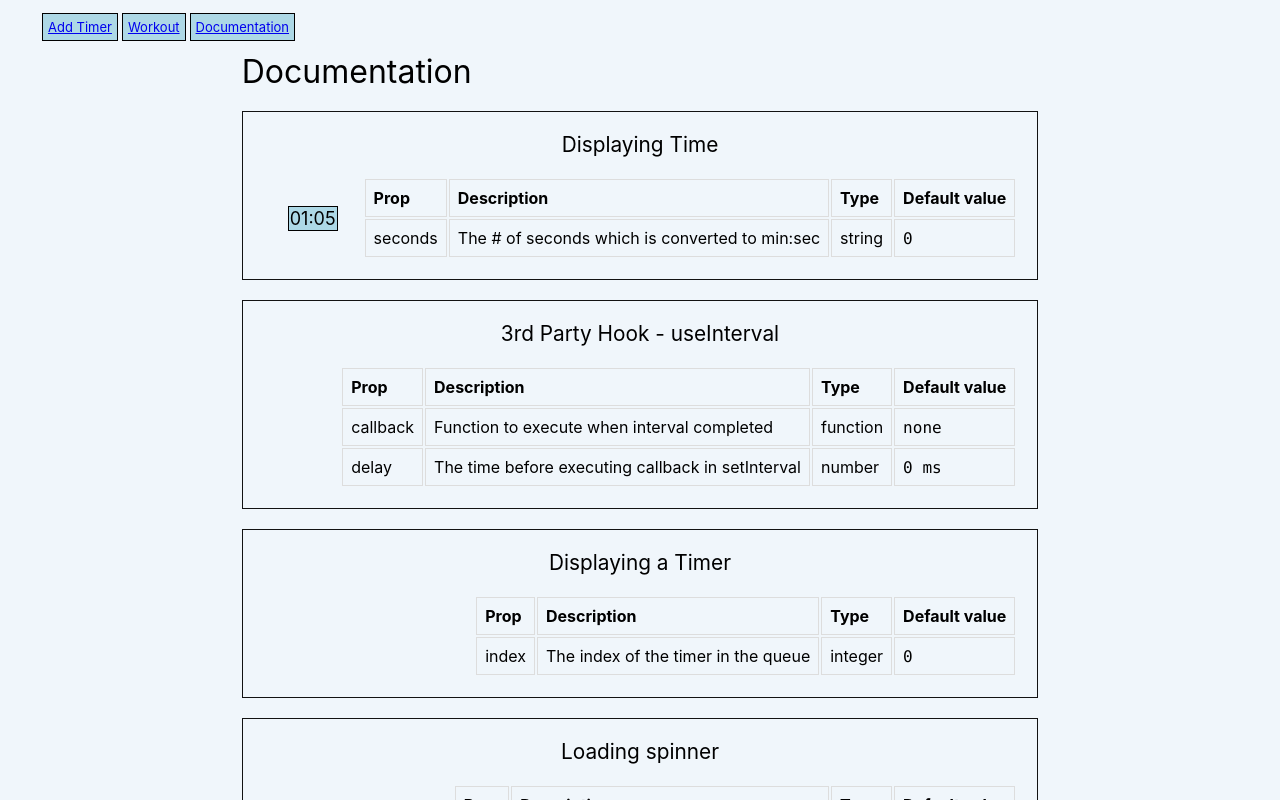
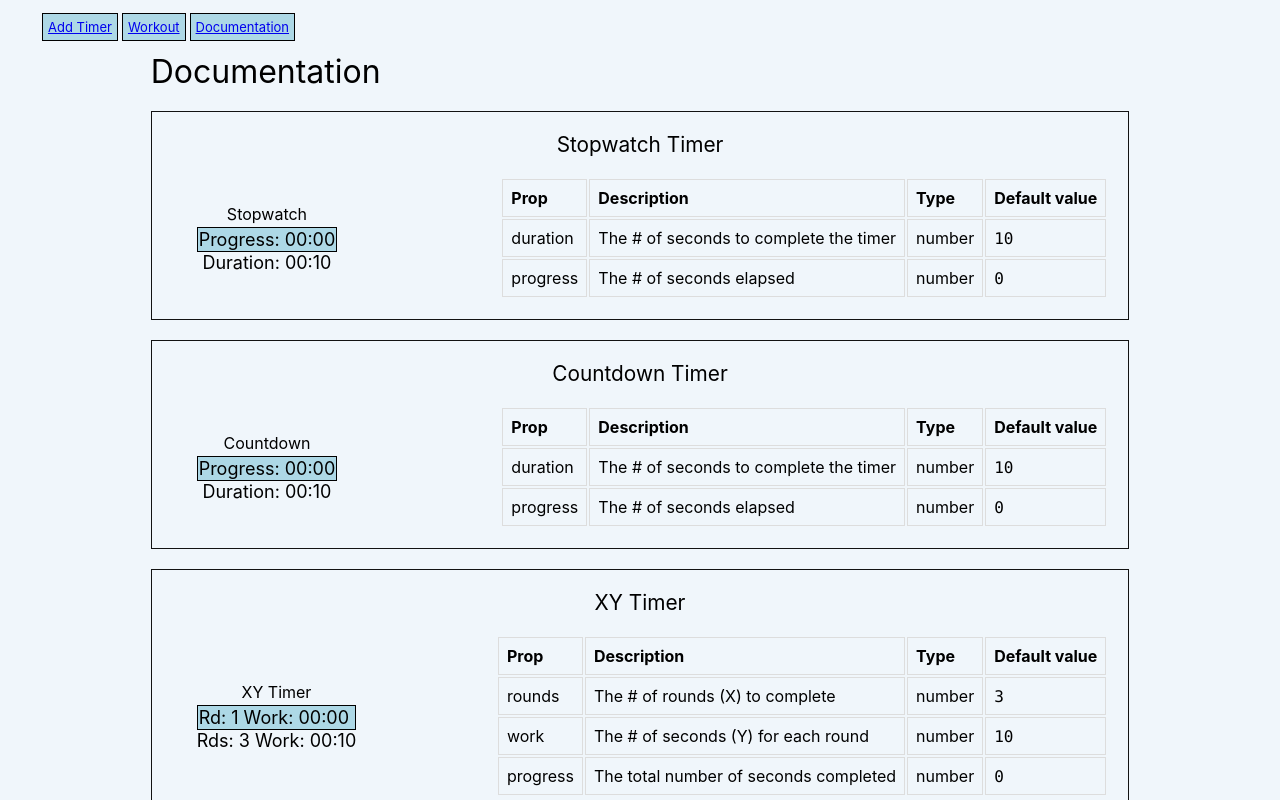
Before and after one commit to prof-tejera/assignment-2-mhoyt9363, a React (Create React App) app: page /docs in a window 1280 px wide. Built offline with nearby package versions, Linux system fonts and the light colour scheme.

Commit message:
documented timers

```diff
--- a/src/views/DocumentationView.js
+++ b/src/views/DocumentationView.js
@@ -4,6 +4,10 @@ import DocumentComponent from "../components/documentation/DocumentComponent";
 
 import Loading from "../components/generic/Loading";
 import ElapsedTime from "../components/generic/ElapsedTime";
+import Stopwatch from "../components/timers/Stopwatch";
+import Countdown from "../components/timers/Countdown";
+import XY from "../components/timers/XY";
+import Tabata from "../components/timers/Tabata";
 
 const Container = styled.div`
   display: flex;
@@ -23,6 +27,96 @@ const Documentation = () => {
     <Container>
       <div>
         <Title>Documentation</Title>
+        <DocumentComponent
+          title="Stopwatch Timer"
+          component={<Stopwatch duration={10} progress={0} />}
+          propDocs={[
+            {
+              prop: "duration",
+              description: "The # of seconds to complete the timer",
+              type: "number",
+              defaultValue: 10,
+            },
+            {
+              prop: "progress",
+              description: "The # of seconds elapsed",
+              type: "number",
+              defaultValue: 0,
+            }
+          ]}
+        />
+        <DocumentComponent
+          title="Countdown Timer"
+          component={<Countdown duration={10} progress={0} />}
+          propDocs={[
+            {
+              prop: "duration",
+              description: "The # of seconds to complete the timer",
+              type: "number",
+              defaultValue: 10,
+            },
+            {
+              prop: "progress",
+              description: "The # of seconds elapsed",
+              type: "number",
+              defaultValue: 0,
+            }
+          ]}
+        />
+        <DocumentComponent
+          title="XY Timer"
+          component={<XY rounds={3} work={10} progress={0} />}
+          propDocs={[
+            {
+              prop: "rounds",
+              description: "The # of rounds (X) to complete",
+              type: "number",
+              defaultValue: 3,
+            },
+            {
+              prop: "work",
+              description: "The # of seconds (Y) for each round",
+              type: "number",
+              defaultValue: 10,
+            },
+            {
+              prop: "progress",
+              description: "The total number of seconds completed",
+              type: "number",
+              defaultValue: 0,
+            }
+          ]}
+        />
+        <DocumentComponent
+          title="Tabata Timer"
+          component={<Tabata rounds={3} work={10} rest={5} progress={0} />}
+          propDocs={[
+            {
+              prop: "rounds",
+              description: "The # of rounds to complete",
+              type: "number",
+              defaultValue: 3,
+            },
+            {
+              prop: "work",
+              description: "The # of seconds to exercise each round",
+              type: "number",
+              defaultValue: 10,
+            },
+            {
+              prop: "rest",
+              description: "The # of seconds to rest each round",
+              type: "number",
+              defaultValue: 5,
+            },
+            {
+              prop: "progress",
+              description: "The total number of seconds completed",
+              type: "number",
+              defaultValue: 0,
+            }
+          ]}
+        />
         <DocumentComponent
           title="Displaying Time"
           component={<ElapsedTime seconds={65} />}
```
